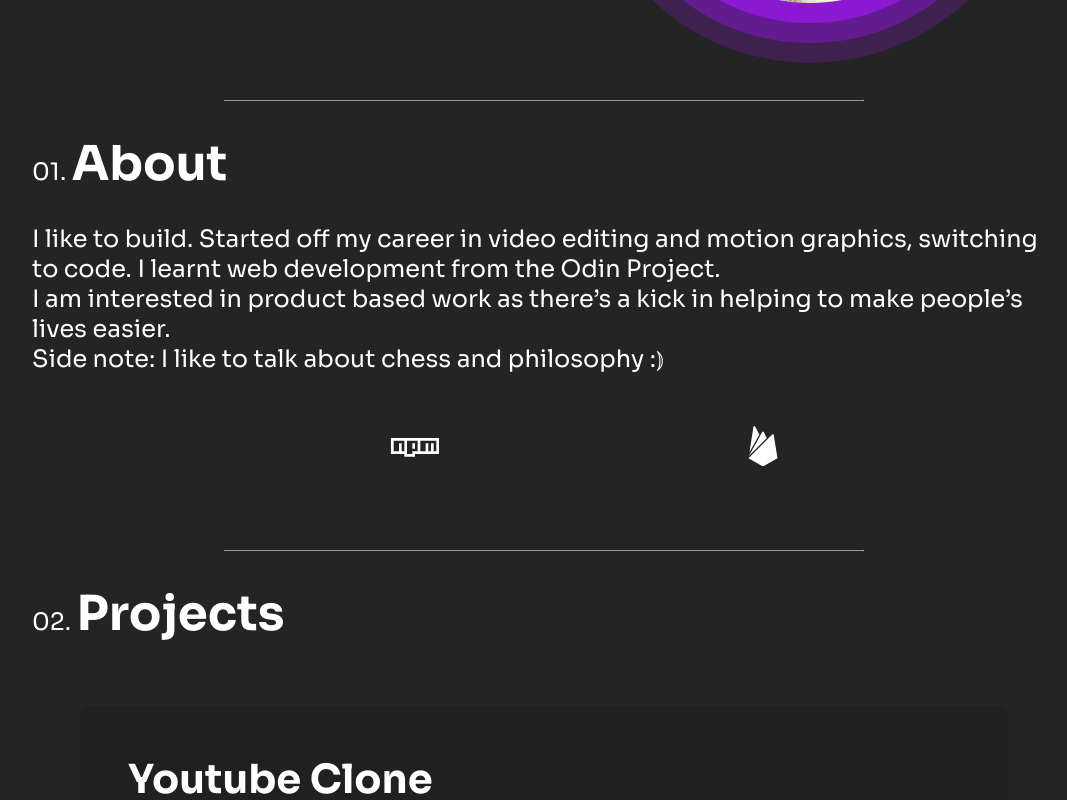
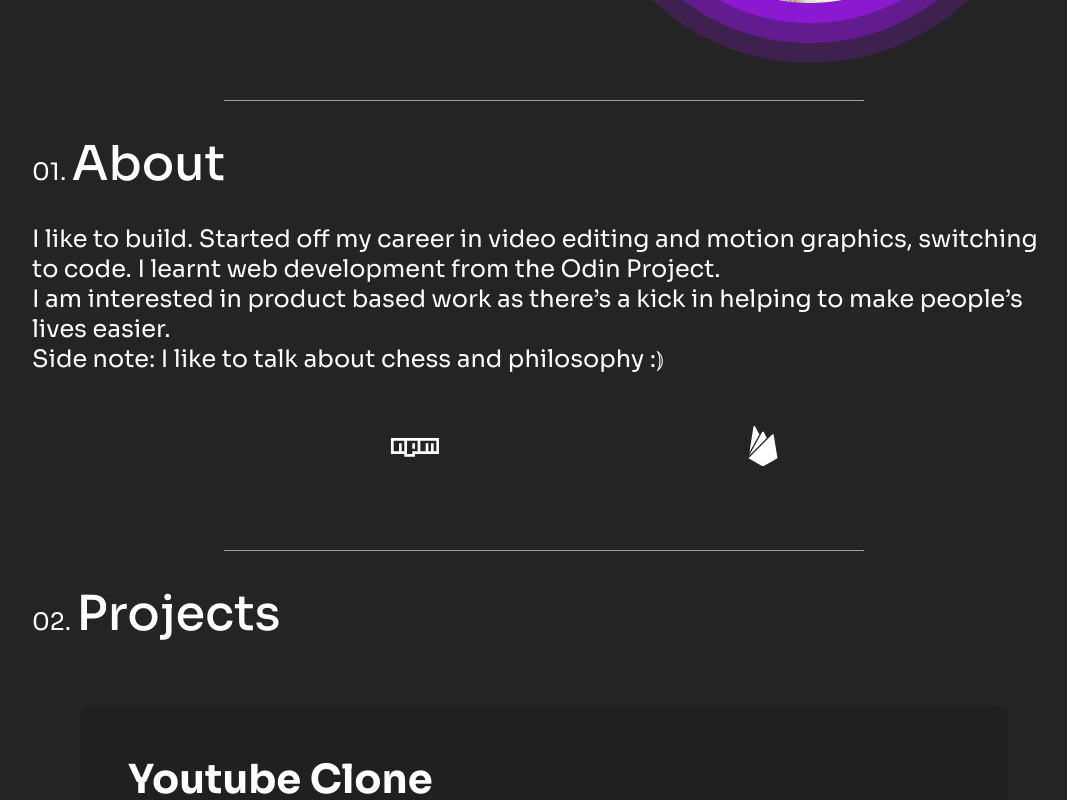
Before and after one commit to web3Gurung/shbht, a React (Create React App) app: page / in a window 1280 px wide. Shown: the part 540-1340 px from the top of the page, without its empty margins (96-1163 px from the left). Built offline with nearby package versions, Linux system fonts and the light colour scheme.

Commit message:
changed font size of headings

```diff
--- a/src/styles/About.css
+++ b/src/styles/About.css
@@ -7,6 +7,10 @@
     margin: 0 2rem;
     color: var(--white-color);
     font-size: 1.5rem;
+}
+
+.about_info h1 {
+    font-weight: 500;
 }
 
 .about_info span {
--- a/src/styles/Contact.css
+++ b/src/styles/Contact.css
@@ -7,6 +7,10 @@
     margin: 0 2rem;
     color: var(--white-color);
     font-size: 1.5rem;
+}
+
+.contact_info h1 {
+    font-weight: 500;
 }
 
 .contact_info span {
@@ -30,12 +34,12 @@
 
 .contact_main p > a {
     color: var(--primary-color);
-    text-decoration: none;
+    text-decoration: underline;
 }
 
 .contact_main p > a:visited {
     color: var(--primary-color);
-    text-decoration: none;
+    text-decoration: underline;
 }
 
 @media screen and (max-width: 600px) {
--- a/src/styles/Projects.css
+++ b/src/styles/Projects.css
@@ -7,6 +7,10 @@
     margin: 0 2rem;
     color: var(--white-color);
     font-size: 1.5rem;
+}
+
+.projects_info h1 {
+    font-weight: 500;
 }
 
 .projects_info h1 > a {
```
